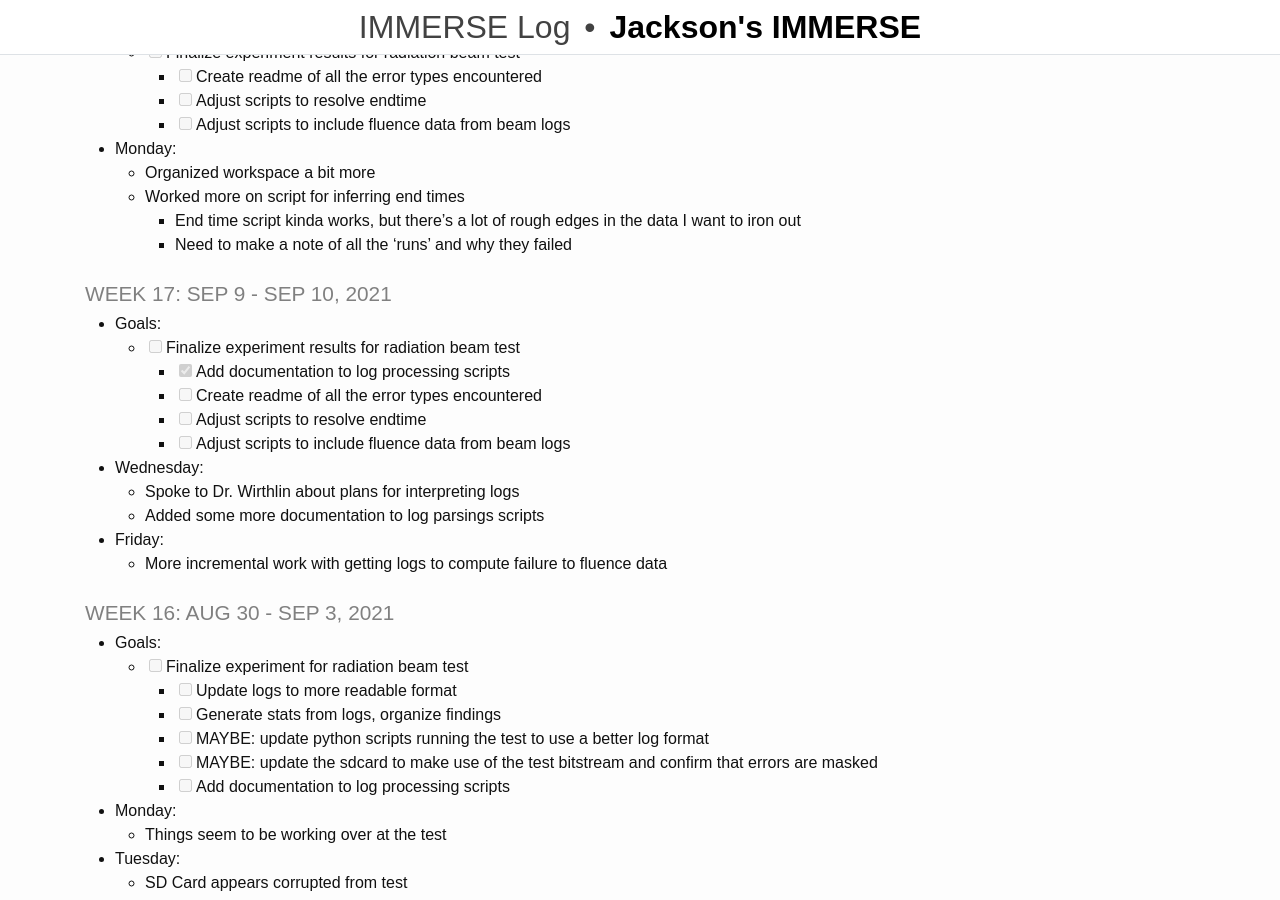
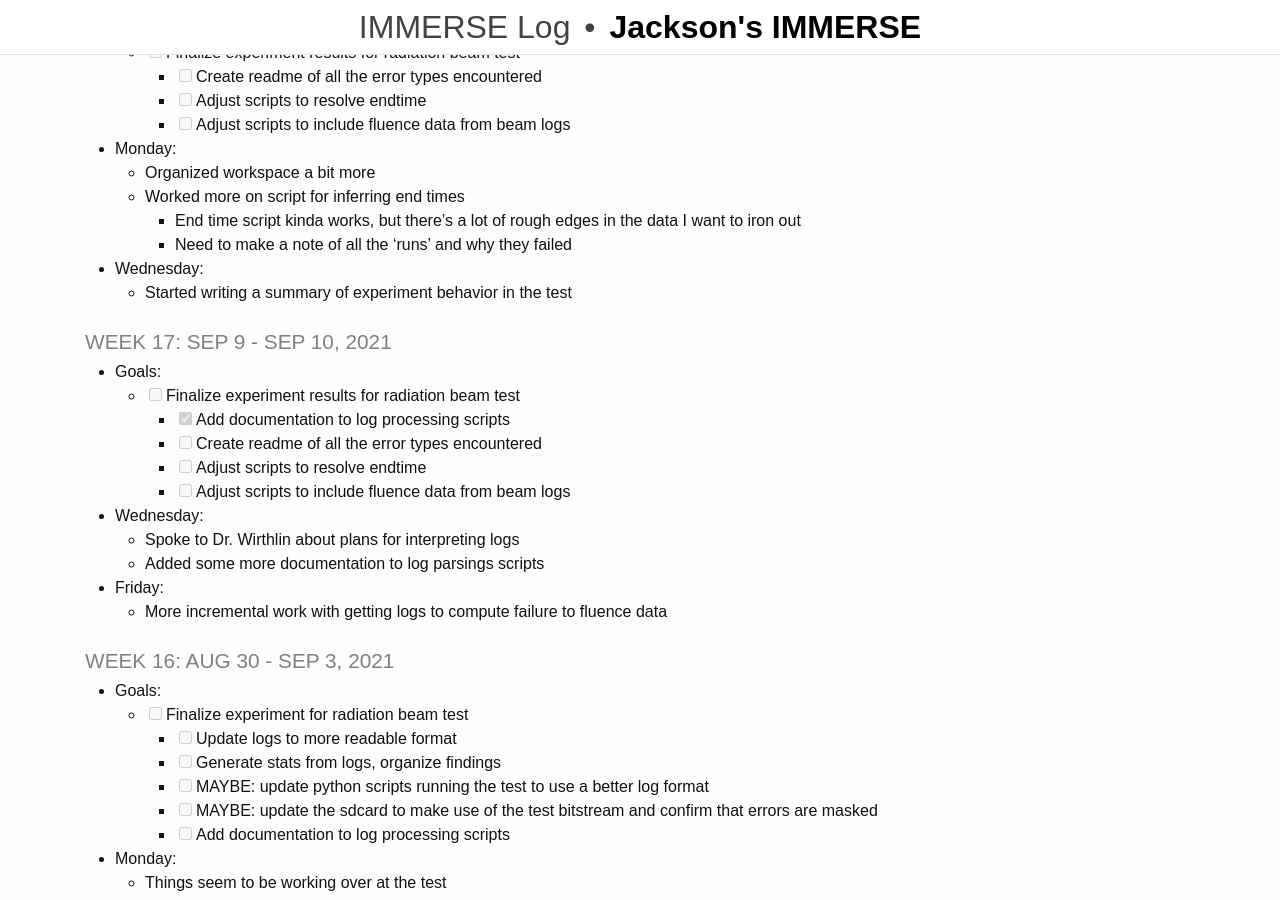
Before and after one commit to rjsmith1999/IMMERSE, a Jekyll site: the page built from _pages/log.md, in a window 1280 px wide and 900 px high, scrolled down 353 px. Built offline with Jekyll 4.4.1, drawn with Linux system fonts in a browser that asks for light colours.

Commit message:
Update Log

```diff
--- a/_pages/log.md
+++ b/_pages/log.md
@@ -26,6 +26,9 @@ title: IMMERSE Log
   - Worked more on script for inferring end times
     - End time script kinda works, but there's a lot of rough edges in the data I want to iron out
     - Need to make a note of all the 'runs' and why they failed
+
+* **Wednesday**:
+  - Started writing a summary of experiment behavior in the test
 
 ### Week 17: Sep 9 - Sep 10, 2021
 * **Goals**:
```
